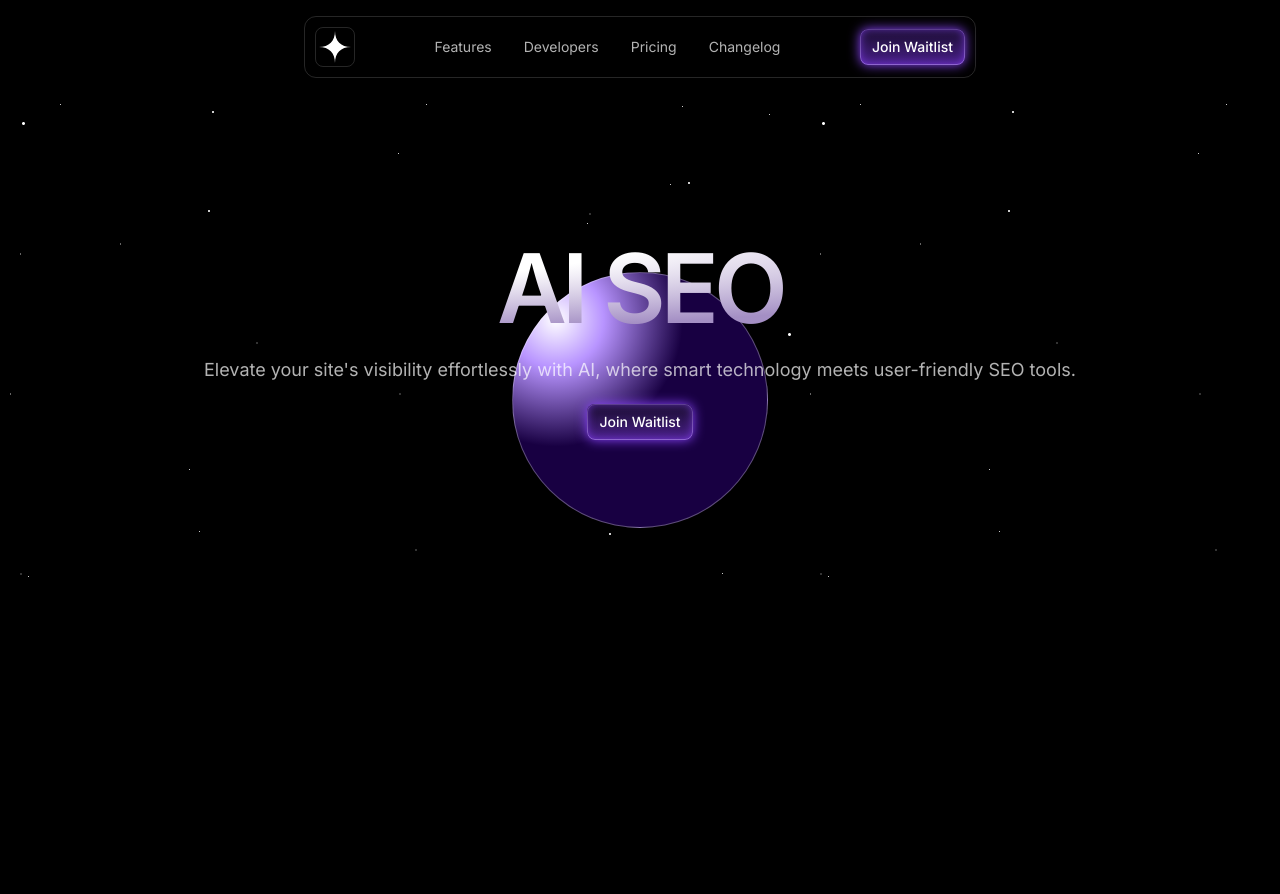
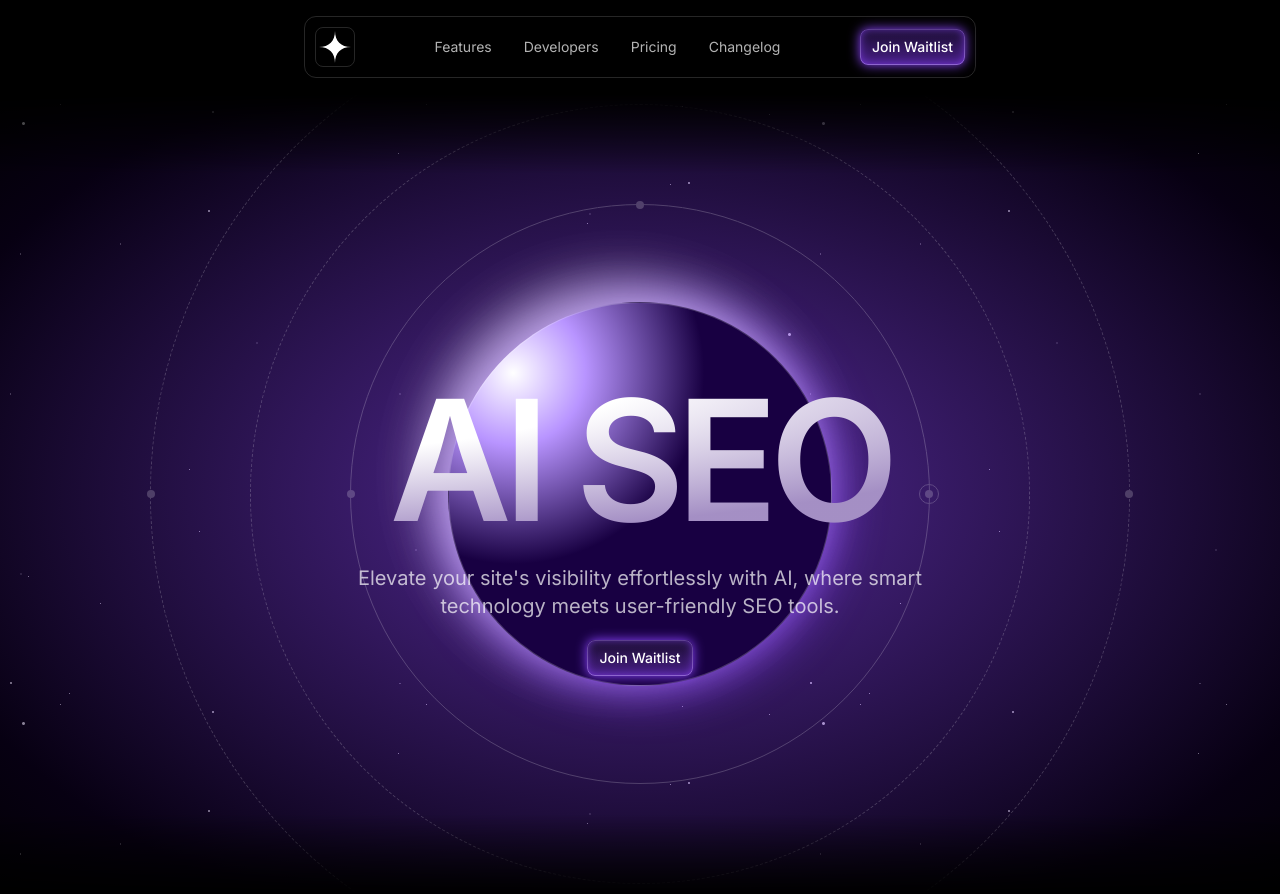
Before and after one commit to sabbirhosen44/AI-Startup-Landing-Page, a Next.js app: page / in a window 1280 px wide. Before the commit the page ends 800 px from the top, so only its background shows below. Built offline with nearby package versions, Linux system fonts and the light colour scheme.

Commit message:
feat: add hero section and make the header sticky

```diff
--- a/src/sections/Header.tsx
+++ b/src/sections/Header.tsx
@@ -4,9 +4,9 @@ import Button from "@/components/Button";
 
 export const Header = () => {
   return (
-    <header className="py-4 border-b border-b-white/15 md:border-none">
+    <header className="py-4 border-b border-b-white/15 md:border-none sticky top-0 z-10">
       <div className="container">
-        <div className="flex justify-between items-center md:border border-white/15 md:p-2.5 rounded-xl max-w-2xl mx-auto">
+        <div className="flex justify-between items-center md:border border-white/15 md:p-2.5 rounded-xl max-w-2xl mx-auto backdrop-blur">
           <div className="border h-10 w-10 inline-flex rounded-lg justify-center items-center border-white/15">
             <LogoIcon className="h-8 w-8" />
           </div>
--- a/src/sections/Hero.tsx
+++ b/src/sections/Hero.tsx
@@ -4,15 +4,48 @@ import starsBG from "@/assets/stars.png";
 export const Hero = () => {
   return (
     <section
-      className="h-[492px] flex items-center"
+      className="h-[492px] md:h-[800px] flex items-center overflow-hidden relative [mask-image:linear-gradient(to_bottom,transparent,black_10%,black_90%,transparent)]"
       style={{ backgroundImage: `url(${starsBG.src})` }}
     >
-      <div className="absolute h-64 w-64 bg-purple-500 rounded-full border border-white/30 top-1/2 left-1/2 -translate-x-1/2 -translate-y-1/2 bg-[radial-gradient(50%_50%_at_16.8%_18.3%,white,rgb(184,148,255)_37.7%,rgb(24,0,66))]" />
-      <div className="container relative">
-        <h1 className="text-8xl font-semibold tracking-tighter bg-white bg-[radial-gradient(100%_100%_at_top_left,white,white,rgb(74,32,138,.5))] text-transparent bg-clip-text text-center">
+      <div className="absolute inset-0 bg-[radial-gradient(75%_75%_at_center_center,rgb(140,69,255,.5)_15%,rgb(14,0,36,.5)_78%,transparent)]" />
+      {/* Start Planet */}
+      <div className="absolute  size-64 md:size-96 bg-purple-500 rounded-full border border-white/20 top-1/2 left-1/2 -translate-x-1/2 -translate-y-1/2 bg-[radial-gradient(50%_50%_at_16.8%_18.3%,white,rgb(184,148,255)_37.7%,rgb(24,0,66))] shadow-[-20px_-20px_50px_rgb(255,255,255,.5),-20px_-20px_80px_rgb(255,255,255,.1),0_0_50px_rgb(140,69,255)]" />
+      {/* End Planets */}
+
+      {/* Start Ring-1 */}
+      <div
+        className="absolute size-[344px] md:size-[580px] border border-white opacity-20 rounded-full top-1/2 left-1/2
+       -translate-x-1/2 -translate-y-1/2"
+      >
+        <div className="absolute size-2  left-0 bg-white rounded-full top-1/2 -translate-x-1/2 -translate-y-1/2" />
+        <div className="absolute size-2 left-1/2  bg-white rounded-full  top-0 -translate-x-1/2 -translate-y-1/2" />
+        <div className="absolute size-5 left-full  border border-white rounded-full  top-1/2 -translate-x-1/2 -translate-y-1/2 inline-flex justify-center items-center">
+          <div className="size-2 bg-white rounded-full"></div>
+        </div>
+      </div>
+      {/* End Ring-1 */}
+
+      {/* Start Ring-2 */}
+      <div
+        className="absolute size-[444px] md:size-[780px] border border-dashed border-white/20  rounded-full top-1/2 left-1/2
+       -translate-x-1/2 -translate-y-1/2"
+      />
+      {/* End Ring-2 */}
+
+      {/* Start Ring-3 */}
+      <div
+        className="absolute size-[544px] md:size-[980px] border border-dashed border-white opacity-20  rounded-full top-1/2 left-1/2
+       -translate-x-1/2 -translate-y-1/2"
+      >
+        <div className="absolute size-2  left-0 bg-white rounded-full top-1/2 -translate-x-1/2 -translate-y-1/2" />
+        <div className="absolute size-2 left-full  bg-white rounded-full  top-1/2 -translate-x-1/2 -translate-y-1/2" />
+      </div>
+      {/* End Ring-3 */}
+      <div className="container relative mt-16">
+        <h1 className="text-8xl md:text-[168px] md:leading-none font-semibold tracking-tighter bg-white bg-[radial-gradient(100%_100%_at_top_left,white,white,rgb(74,32,138,.5))] text-transparent bg-clip-text text-center">
           AI SEO
         </h1>
-        <p className="text-lg text-white/70 mt-5 text-center">
+        <p className="text-lg md:text-xl text-white/70 mt-5 text-center max-w-xl mx-auto">
           Elevate your site's visibility effortlessly with AI, where smart
           technology meets user-friendly SEO tools.
         </p>
```
